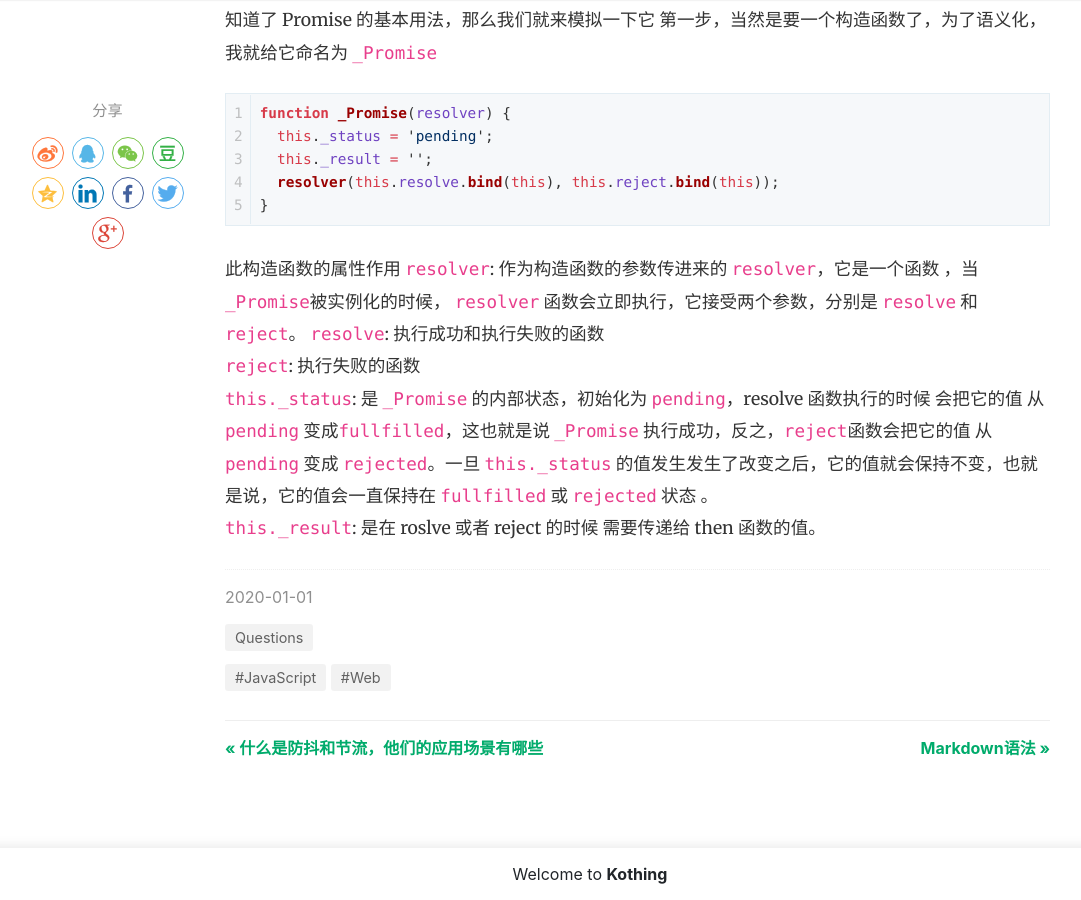
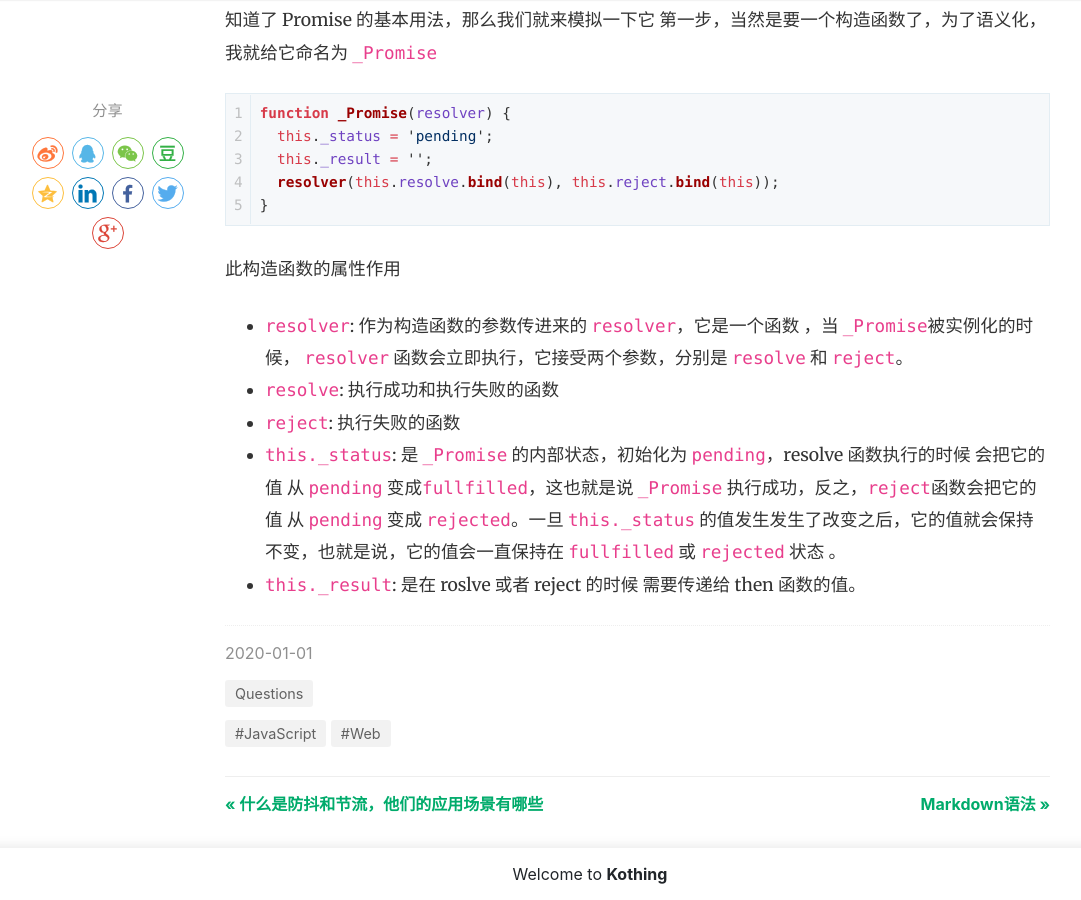
Before and after one commit to kothing/kothing.github.io, a Jekyll site: the page built from _posts/2020-01-01-front-end-questions-20201023.md, in a window 1280 px wide and 900 px high, scrolled down 4759 px. Shown: the whole window, without its empty margins (50-1131 px from the left). Built offline with Jekyll 4.4.1, drawn with Linux system fonts in a browser that asks for light colours; nearby versions of some CDN libraries; comment, search, counter and statistics services are not loaded.

````diff
--- a/_posts/2020-01-01-front-end-questions-20201023.md
+++ b/_posts/2020-01-01-front-end-questions-20201023.md
@@ -166,8 +166,8 @@ function _Promise(resolver) {
 }
 ```
 此构造函数的属性作用
-`resolver`: 作为构造函数的参数传进来的 `resolver`，它是一个函数 ，当 `_Promise`被实例化的时候， `resolver`  函数会立即执行，它接受两个参数，分别是 `resolve` 和 `reject`。
-`resolve`: 执行成功和执行失败的函数
-`reject`: 执行失败的函数
-`this._status`: 是 `_Promise` 的内部状态，初始化为 `pending`，resolve 函数执行的时候 会把它的值 从 `pending` 变成`fullfilled`，这也就是说 `_Promise` 执行成功，反之，`reject`函数会把它的值 从 `pending` 变成 `rejected`。一旦 `this._status` 的值发生发生了改变之后，它的值就会保持不变，也就是说，它的值会一直保持在 `fullfilled` 或 `rejected` 状态 。
-`this._result`: 是在 roslve 或者 reject 的时候 需要传递给 then 函数的值。
++ `resolver`: 作为构造函数的参数传进来的 `resolver`，它是一个函数 ，当 `_Promise`被实例化的时候， `resolver`  函数会立即执行，它接受两个参数，分别是 `resolve` 和 `reject`。
++ `resolve`: 执行成功和执行失败的函数
++ `reject`: 执行失败的函数
++ `this._status`: 是 `_Promise` 的内部状态，初始化为 `pending`，resolve 函数执行的时候 会把它的值 从 `pending` 变成`fullfilled`，这也就是说 `_Promise` 执行成功，反之，`reject`函数会把它的值 从 `pending` 变成 `rejected`。一旦 `this._status` 的值发生发生了改变之后，它的值就会保持不变，也就是说，它的值会一直保持在 `fullfilled` 或 `rejected` 状态 。
++ `this._result`: 是在 roslve 或者 reject 的时候 需要传递给 then 函数的值。
````
